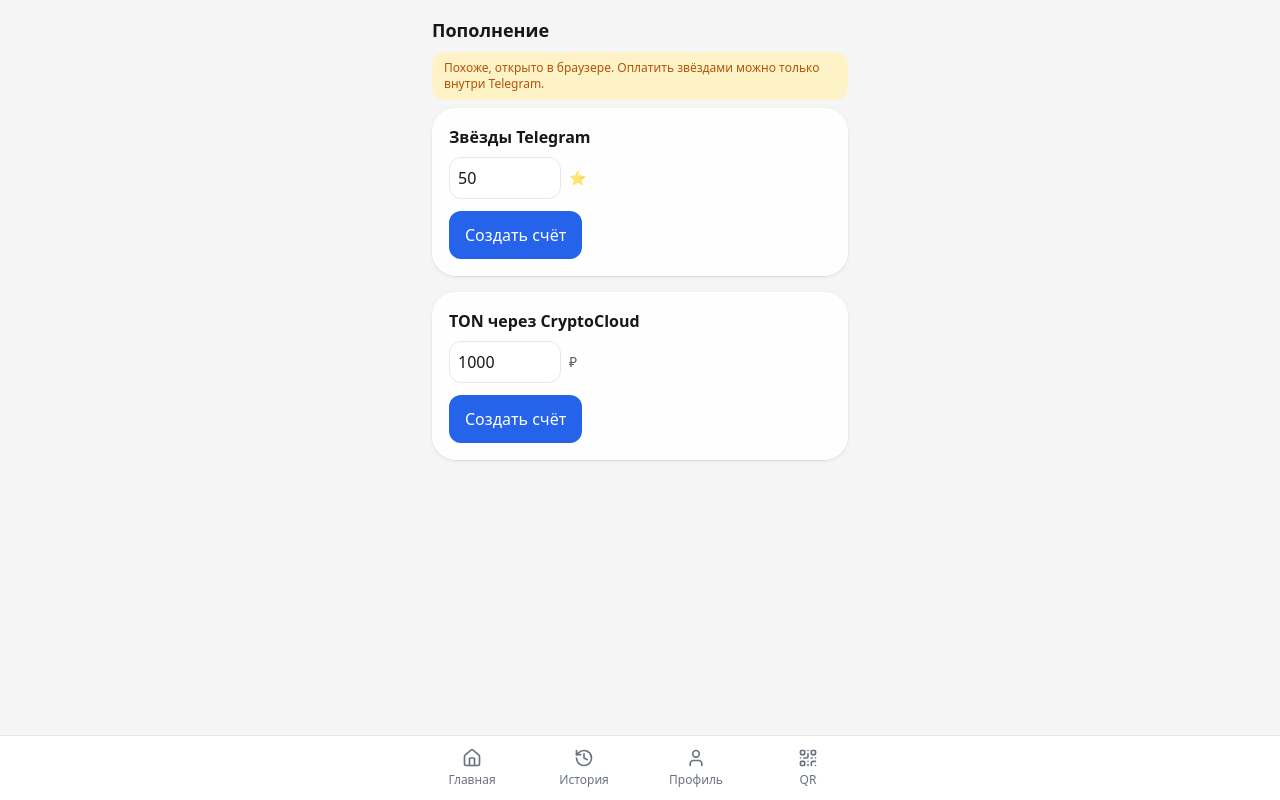
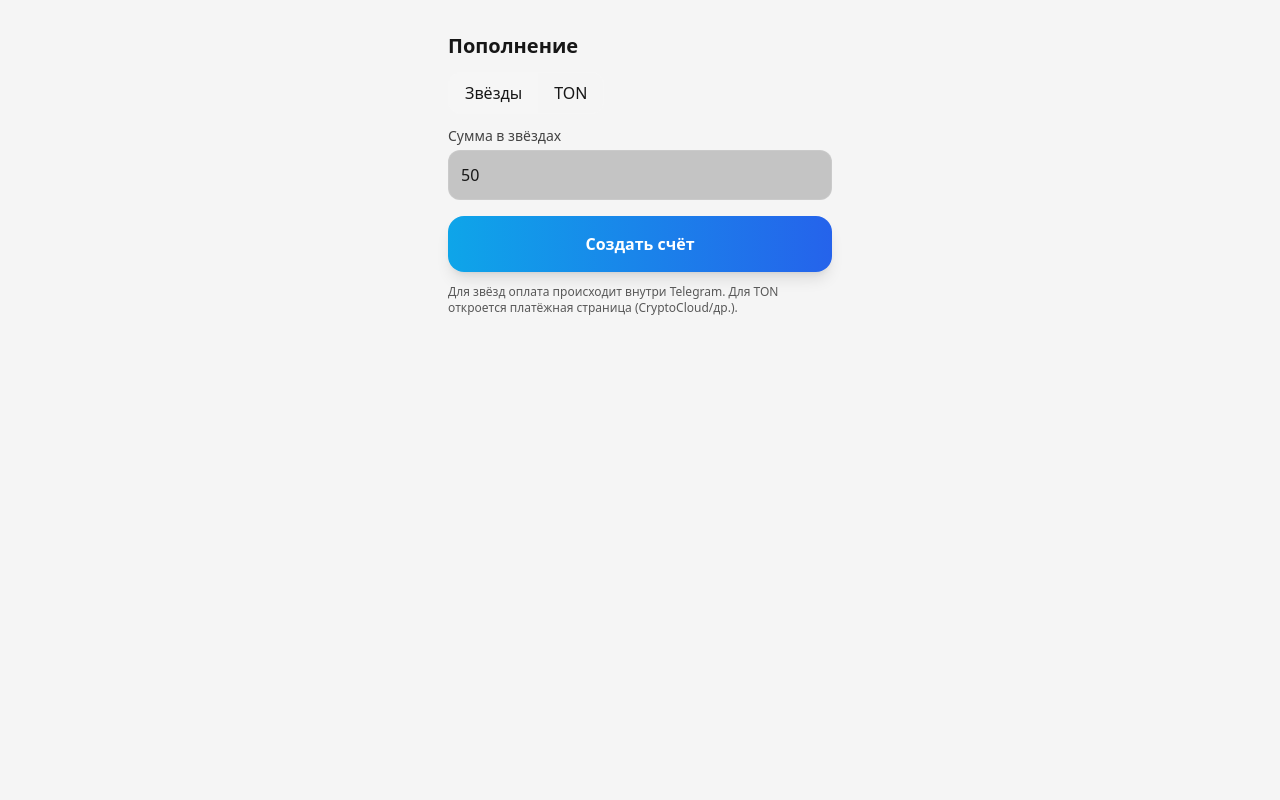
Before and after one commit to maximzayviy-pixel/reel, a Next.js app: page /topup in a window 1280 px wide. Built offline with nearby package versions, Linux system fonts and the light colour scheme.

Commit message:
Add files via upload

```diff
--- a/src/app/topup/page.tsx
+++ b/src/app/topup/page.tsx
@@ -1,120 +1,62 @@
+
 'use client';
-export const dynamic = 'force-dynamic';
-
-import { useEffect, useState } from 'react';
-import Tabs from '../../components/Tabs';
-import { Button } from '../../components/UI';
-import { useTG } from '../../context/UserContext';
+import { useSearchParams } from 'next/navigation';
+import { useState } from 'react';
 
 export default function TopupPage(){
-  const { initData, isMiniApp } = useTG();
-  const tg = (globalThis as any)?.Telegram?.WebApp;
-  const [stars, setStars] = useState<number>(50);
-  const [tonRub, setTonRub] = useState<number>(1000);
-  const [error, setError] = useState('');
-  const [busyStars, setBusyStars] = useState(false);
-  const [busyTon, setBusyTon] = useState(false);
-  const [starsLink, setStarsLink] = useState<string>('');
-  const [tonLink, setTonLink] = useState<string>('');
+  const sp = useSearchParams();
+  const defType = sp.get('type') || 'stars';
+  const [type, setType] = useState<'stars'|'ton'>(defType as any);
+  const [amount, setAmount] = useState<number>(50);
 
-  useEffect(()=>{ try{ tg?.expand?.(); }catch{} },[tg]);
-
-  const openLink = (url: string) => {
-    try { if (tg?.openTelegramLink) { tg.openTelegramLink(url); return; } } catch {}
-    try { if (tg?.openLink) { tg.openLink(url); return; } } catch {}
-    window.open(url, '_blank', 'noopener,noreferrer');
-  };
-
-  const topupStars = async () => {
-    setError('');
-    setStarsLink('');
-    try {
-      const res = await fetch('/api/topup/stars', {
-        method:'POST',
-        headers: {
-          'Content-Type':'application/json',
-          ...(initData ? {'x-telegram-init-data': initData} : {})
-        },
-        body: JSON.stringify({ stars })
-      });
-      const j = await res.json();
-      if (!res.ok) throw new Error(j?.error || 'Ошибка');
-      setStarsLink(j.link);
-    } catch (e:any) {
-      setError(e?.message || 'Ошибка');
-    }
-  };
-
-  const topupTon = async () => {
-    setError('');
-    setTonLink('');
-    try {
-      const res = await fetch('/api/topup/ton', {
-        method:'POST',
-        headers: {
-          'Content-Type':'application/json',
-          ...(initData ? {'x-telegram-init-data': initData} : {})
-        },
-        body: JSON.stringify({ rub: tonRub })
-      });
-      const j = await res.json();
-      if (!res.ok) throw new Error(j?.error || 'Ошибка');
-      setTonLink(j.pay_url);
-    } catch (e:any) {
-      setError(e?.message || 'Ошибка');
+  const create = async ()=>{
+    if (type==='stars'){
+      // открываем платёж звёздами (client-side: уже реализовано у тебя; оставляю вызов)
+      const res = await fetch('/api/topup/stars', { method:'POST', body: JSON.stringify({ amount }) });
+      const data = await res.json().catch(()=>null);
+      if (data?.ok && data?.invoiceLink){
+        // если Telegram не открыл модалку сам — покажем ссылку
+        window.location.href = data.invoiceLink;
+      }
+    } else {
+      const res = await fetch('/api/topup/ton', { method:'POST', body: JSON.stringify({ rub: amount }) });
+      const data = await res.json().catch(()=>null);
+      if (data?.ok && data?.payUrl){
+        window.location.href = data.payUrl;
+      }
     }
   };
 
   return (
-    <>
-      <h1 className="text-lg font-semibold mb-2">Пополнение</h1>
-      {error && <div className="text-sm text-red-600 mb-2">{error}</div>}
+    <main className="p-4 max-w-screen-sm mx-auto">
+      <h1 className="text-xl font-semibold mb-3">Пополнение</h1>
 
-      {!isMiniApp && (
-        <div className="text-xs text-amber-700 bg-amber-100 rounded-xl px-3 py-2 mb-2">
-          Похоже, открыто в браузере. Оплатить звёздами можно только внутри Telegram.
-        </div>
-      )}
-
-      <div className="card">
-        <div className="font-semibold mb-2">Звёзды Telegram</div>
-        <div className="flex gap-2 items-center">
-          <input type="number" min={1} value={stars} onChange={e=>setStars(parseInt(e.target.value||'0'))} className="border rounded-xl p-2 w-28" />
-          <div className="text-sm opacity-70">⭐</div>
-        </div>
-        <div className="mt-3">
-          <Button onClick={topupStars} disabled={busyStars}>
-            {busyStars?'Создаём счёт…':'Создать счёт'}
-          </Button>
-          {starsLink && (
-            <div className="mt-2 flex items-center gap-2">
-              <Button onClick={()=>openLink(starsLink)}>Оплатить звёздами</Button>
-              <a className="text-xs underline break-all" href={starsLink} target="_blank" rel="noreferrer">Ссылка на оплату</a>
-            </div>
-          )}
-        </div>
+      <div className="inline-flex overflow-hidden rounded-xl border border-white/10 mb-3">
+        <button onClick={()=>setType('stars')} className={"px-4 py-2 "+(type==='stars'?'bg-white/10':'')}>
+          Звёзды
+        </button>
+        <button onClick={()=>setType('ton')} className={"px-4 py-2 "+(type==='ton'?'bg-white/10':'')}>
+          TON
+        </button>
       </div>
 
-      <div className="card mt-4">
-        <div className="font-semibold mb-2">TON через CryptoCloud</div>
-        <div className="flex gap-2 items-center">
-          <input type="number" min={1} value={tonRub} onChange={e=>setTonRub(parseInt(e.target.value||'0'))} className="border rounded-xl p-2 w-28" />
-          <div className="text-sm opacity-70">₽</div>
-        </div>
-        <div className="mt-3">
-          <Button onClick={topupTon} disabled={busyTon}>
-            {busyTon?'Создаём счёт…':'Создать счёт'}
-          </Button>
-          {tonLink && (
-            <div className="mt-2 flex items-center gap-2">
-              <Button onClick={()=>openLink(tonLink)}>Оплатить TON</Button>
-              <a className="text-xs underline break-all" href={tonLink} target="_blank" rel="noreferrer">Ссылка на оплату</a>
-            </div>
-          )}
-        </div>
-      </div>
+      <label className="block text-sm opacity-80 mb-1">
+        Сумма в {type==='stars' ? 'звёздах' : 'рублях'}
+      </label>
+      <input
+        type="number"
+        value={amount}
+        onChange={e=>setAmount(Number(e.target.value||0))}
+        className="w-full rounded-xl border border-white/10 bg-black/20 p-3 mb-4 outline-none"
+      />
 
-      <Tabs/>
-    </>
+      <button onClick={create} className="w-full rounded-2xl p-4 bg-gradient-to-r from-sky-500 to-blue-600 text-white font-semibold shadow-lg active:translate-y-px">
+        Создать счёт
+      </button>
+
+      <p className="text-xs opacity-70 mt-3">
+        Для звёзд оплата происходит внутри Telegram. Для TON откроется платёжная страница (CryptoCloud/др.).
+      </p>
+    </main>
   );
 }
--- a/src/components/BalanceText.tsx
+++ b/src/components/BalanceText.tsx
@@ -1,15 +1,45 @@
-// src/components/BalanceText.tsx
+
 'use client';
+import { useEffect, useState } from 'react';
+import { doc, onSnapshot } from 'firebase/firestore';
+import { db } from '@/lib/firebaseClient';
+import { useQuoteTonRub } from '@/hooks/useQuote';
 
-import { useRealtimeBalance } from "@/hooks/useRealtimeBalance";
+function Shimmer({width='8rem'}:{width?:string}){
+  return <span className="inline-block animate-pulse h-6 rounded-md bg-white/30" style={{width}}/>;
+}
 
-export default function BalanceText({ userId }: { userId?: string }) {
-  const { stars, rub } = useRealtimeBalance(userId);
+export default function BalanceText({ userId }:{ userId?: string }){
+  const [stars, setStars] = useState<number>(0);
+  const [ton, setTon] = useState<number>(0);
+  const { rubPerTon, loading: quoteLoading } = useQuoteTonRub();
+
+  useEffect(() => {
+    if (!userId) return;
+    const ref = doc(db, 'users', String(userId), 'wallet', 'balances');
+    const unsub = onSnapshot(ref, (snap)=>{
+      const data:any = snap.data() || {};
+      setStars(Number(data.stars || 0));
+      setTon(Number(data.ton || 0));
+    });
+    return () => unsub();
+  }, [userId]);
+
+  const rubFromStars = stars / 2; // 2 ⭐ = 1 ₽
+  const rubFromTon = rubPerTon ? ton * rubPerTon : 0;
+  const totalRub = (rubFromStars + rubFromTon);
 
   return (
-    <div className="flex flex-col items-start">
-      <span className="text-4xl font-bold tracking-wide">{rub.toFixed(2)} ₽</span>
-      <span className="text-sm opacity-70">⭐ {stars}</span>
+    <div className="flex flex-col items-start gap-1">
+      {userId ? (
+        <span className="text-4xl font-bold tracking-wide">
+          {(quoteLoading && ton>0) ? <Shimmer width="7rem"/> : totalRub.toFixed(2)} ₽
+        </span>
+      ) : <Shimmer width="7rem"/> }
+      <span className="text-sm opacity-80">⭐ {stars} {ton>0 && `• TON ${ton}`}</span>
+      {ton>0 && rubPerTon && (
+        <span className="text-xs opacity-60">Курс TON≈{rubPerTon.toFixed(2)} ₽ (+15%)</span>
+      )}
     </div>
   );
 }
--- /dev/null
+++ b/src/components/PayChooser.tsx
@@ -0,0 +1,25 @@
+
+'use client';
+import { Star, Coins } from 'lucide-react';
+import { useRouter } from 'next/navigation';
+
+export default function PayChooser(){
+  const r = useRouter();
+  const go = (type:'stars'|'ton') => r.push(`/topup?type=${type}`);
+  return (
+    <div className="grid grid-cols-2 gap-3 mt-3">
+      <button onClick={()=>go('stars')} className="rounded-2xl p-4 bg-gradient-to-b from-blue-500 to-sky-500 text-white shadow-lg active:translate-y-px">
+        <div className="flex items-center gap-2">
+          <Star className="w-6 h-6" /><span className="font-semibold">Звёздами</span>
+        </div>
+        <div className="text-xs opacity-90 mt-1">2 ⭐ = 1 ₽</div>
+      </button>
+      <button onClick={()=>go('ton')} className="rounded-2xl p-4 bg-gradient-to-b from-violet-500 to-fuchsia-500 text-white shadow-lg active:translate-y-px">
+        <div className="flex items-center gap-2">
+          <Coins className="w-6 h-6" /><span className="font-semibold">TON</span>
+        </div>
+        <div className="text-xs opacity-90 mt-1">Курс с наценкой +15%</div>
+      </button>
+    </div>
+  );
+}
--- /dev/null
+++ b/src/hooks/useQuote.ts
@@ -0,0 +1,36 @@
+
+'use client';
+import { useEffect, useState } from 'react';
+
+// Хук забирает котировку TON→RUB с наценкой +15% через /api/quote (если есть)
+// и кэширует в памяти на 60с.
+export function useQuoteTonRub() {
+  const [rubPerTon, setRubPerTon] = useState<number | null>(null);
+  const [loading, setLoading] = useState<boolean>(true);
+  const [error, setError] = useState<string | null>(null);
+
+  useEffect(() => {
+    let mounted = true;
+    const load = async () => {
+      setLoading(true);
+      try {
+        const res = await fetch('/api/quote?asset=TON&withMarkup=1', { cache: 'no-store' });
+        if (!res.ok) throw new Error('quote_http_'+res.status);
+        const data = await res.json();
+        // ожидаем { rubPerTon: number }
+        const value = Number(data.rubPerTon ?? data.rub_per_ton ?? data.price);
+        if (!Number.isFinite(value)) throw new Error('quote_format');
+        if (mounted) setRubPerTon(value);
+      } catch (e:any) {
+        setError(e?.message || 'quote_error');
+      } finally {
+        if (mounted) setLoading(false);
+      }
+    };
+    load();
+    const t = setInterval(load, 60_000);
+    return () => { mounted = false; clearInterval(t); };
+  }, []);
+
+  return { rubPerTon, loading, error };
+}
```
